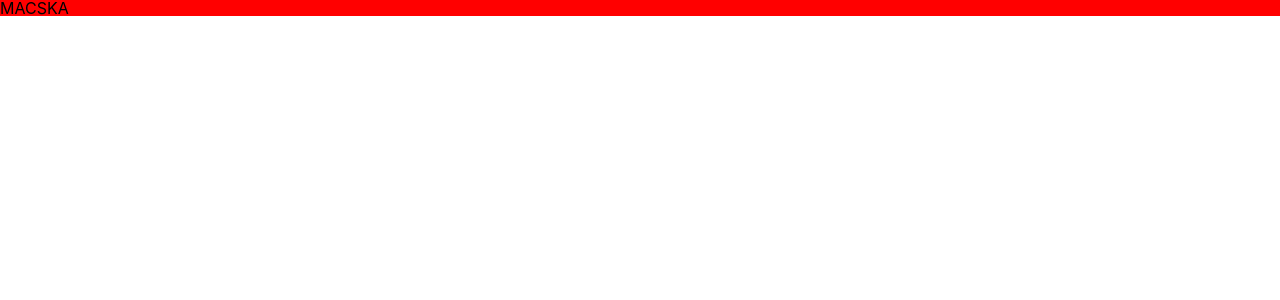
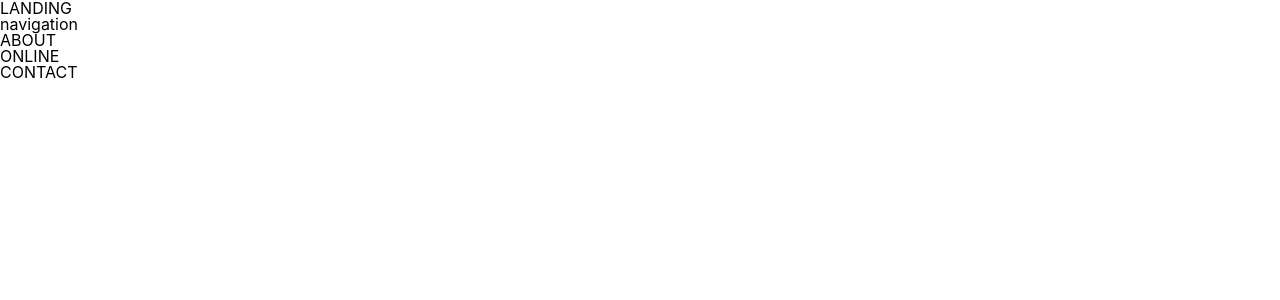
Before and after one commit to munkacsimark/codermark.dev, a React (Create React App) app: page / in a window 1280 px wide. Shown: the top 300 px of the page. Built offline with nearby package versions, Linux system fonts and the light colour scheme.

Commit message:
Layout added

```diff
--- /dev/null
+++ b/src/components/navigation/Navigation.tsx
@@ -0,0 +1,11 @@
+import React from 'react';
+
+const Navigation: React.FunctionComponent = () => {
+  return (
+    <nav>
+      navigation
+    </nav>
+  );
+}
+
+export default Navigation;
--- /dev/null
+++ b/src/components/navigation/index.ts
@@ -0,0 +1,2 @@
+import Navigation from './Navigation';
+export default Navigation;
--- /dev/null
+++ b/src/layout/about/About.tsx
@@ -0,0 +1,9 @@
+import React from 'react';
+
+const About: React.FunctionComponent = () => {
+  return (
+    <div>ABOUT</div>
+  );
+}
+
+export default About;
--- /dev/null
+++ b/src/layout/about/index.ts
@@ -0,0 +1,2 @@
+import About from './About';
+export default About;
--- /dev/null
+++ b/src/layout/contact/Contact.tsx
@@ -0,0 +1,9 @@
+import React from 'react';
+
+const Contact: React.FunctionComponent = () => {
+  return (
+    <div>CONTACT</div>
+  );
+}
+
+export default Contact;
--- /dev/null
+++ b/src/layout/contact/index.ts
@@ -0,0 +1,2 @@
+import Contact from './Contact';
+export default Contact;
--- /dev/null
+++ b/src/layout/landing/Landing.tsx
@@ -0,0 +1,9 @@
+import React from 'react';
+
+const Landing: React.FunctionComponent = () => {
+  return (
+    <div>LANDING</div>
+  );
+}
+
+export default Landing;
--- /dev/null
+++ b/src/layout/landing/index.ts
@@ -0,0 +1,2 @@
+import Landing from './Landing';
+export default Landing;
--- /dev/null
+++ b/src/layout/online/Online.tsx
@@ -0,0 +1,9 @@
+import React from 'react';
+
+const Online: React.FunctionComponent = () => {
+  return (
+    <div>ONLINE</div>
+  );
+}
+
+export default Online;
--- /dev/null
+++ b/src/layout/online/index.ts
@@ -0,0 +1,2 @@
+import Online from './Online';
+export default Online;
--- a/src/layout/site/Site.tsx
+++ b/src/layout/site/Site.tsx
@@ -1,15 +1,20 @@
 import React from 'react';
 import styles from './Site.module.scss';
+import Navigation from '../../components/navigation';
+import Landing from '../landing';
+import About from '../about';
+import Online from '../online';
+import Contact from '../contact';
 
 const Site: React.FunctionComponent = () => {
   return (
-    <div className={styles.site}>
-      <header>
-        <p>
-          MACSKA
-        </p>
-      </header>
-    </div>
+    <main>
+      <Landing />
+      <Navigation />
+      <About />
+      <Online />
+      <Contact />
+    </main>
   );
 }
 
```
